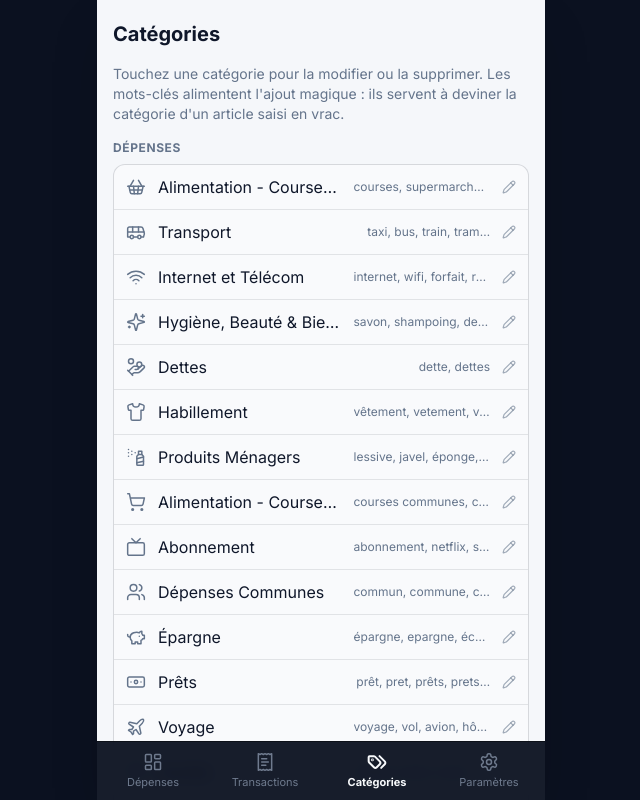
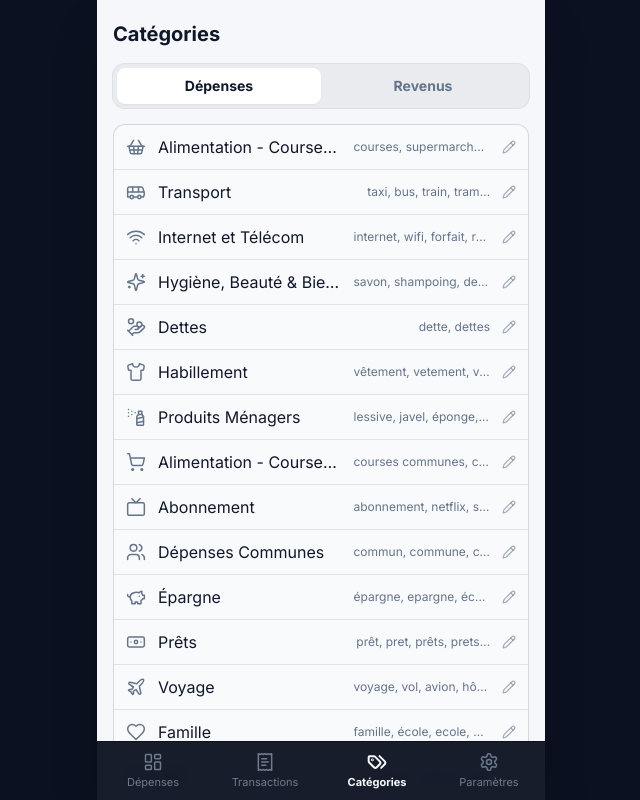
Before and after one commit to babaprincedaouda71/chalk-budget, a Next.js app: page /categories in a window 1280 px wide. Shown: the whole page, without its empty margins (319-959 px from the left). Built offline with nearby package versions, Linux system fonts and the light colour scheme.

Commit message:
bugs majeurs, moyens et mineurs

```diff
--- a/app/categories/page.tsx
+++ b/app/categories/page.tsx
@@ -18,6 +18,8 @@ export default function CategoriesPage() {
   const [kind, setKind] = useState<TxType>("expense");
   const [keywords, setKeywords] = useState("");
   const [confirmDelete, setConfirmDelete] = useState(false);
+  // Onglet affiché : dépenses ou revenus (interrupteur à segments).
+  const [tab, setTab] = useState<TxType>("expense");
 
   // Dernière catégorie de son type : suppression impossible (les transactions
   // n'auraient plus de catégorie de repli).
@@ -28,7 +30,7 @@ export default function CategoriesPage() {
     setEditing(null);
     setName("");
     setIcon(ICON_NAMES[0]);
-    setKind("expense");
+    setKind(tab); // pré-sélectionne le type de l'onglet courant
     setKeywords("");
     setConfirmDelete(false);
     setOpen(true);
@@ -64,11 +66,8 @@ export default function CategoriesPage() {
     setOpen(false);
   };
 
-  const Section = ({ kind, title }: { kind: TxType; title: string }) => (
+  const Section = ({ kind }: { kind: TxType }) => (
     <section className="mb-6">
-      <h2 className="mb-2 text-xs font-bold uppercase tracking-wider text-inkSoft">
-        {title}
-      </h2>
       <ul className="divide-y divide-ink/10 rounded-xl border border-ink/15 bg-white/40">
         {categories
           .filter((c) => c.kind === kind)
@@ -97,17 +96,35 @@ export default function CategoriesPage() {
 
   return (
     <div className="paper-bg flex min-h-0 flex-1 flex-col px-4 pt-5 text-ink">
-      {/* En-tête fixe ; la liste défile en dessous */}
+      {/* En-tête fixe : titre + interrupteur ; la liste défile en dessous */}
       <h1 className="mb-4 text-xl font-bold">Catégories</h1>
-      <p className="mb-4 text-sm text-inkSoft">
-        Touchez une catégorie pour la modifier ou la supprimer. Les mots-clés
-        alimentent l&apos;ajout magique : ils servent à deviner la catégorie
-        d&apos;un article saisi en vrac.
-      </p>
+
+      {/* Interrupteur à segments Dépenses / Revenus */}
+      <div
+        role="tablist"
+        aria-label="Type de catégories"
+        className="mb-4 flex rounded-xl bg-ink/5 p-1 ring-1 ring-ink/10"
+      >
+        {(["expense", "income"] as TxType[]).map((k) => (
+          <button
+            key={k}
+            role="tab"
+            aria-selected={tab === k}
+            onClick={() => setTab(k)}
+            className={cn(
+              "flex-1 rounded-lg px-3 py-2 text-sm font-bold transition",
+              tab === k
+                ? "bg-white text-ink shadow-sm"
+                : "text-inkSoft hover:text-ink"
+            )}
+          >
+            {k === "expense" ? "Dépenses" : "Revenus"}
+          </button>
+        ))}
+      </div>
 
       <div className="min-h-0 flex-1 overflow-y-auto overscroll-contain pb-28">
-        <Section kind="expense" title="Dépenses" />
-        <Section kind="income" title="Revenus" />
+        <Section kind={tab} />
 
         <button
           onClick={startCreate}
```
Also changed, not shown: inspi/6.jpeg (added), inspi/7.jpeg (added).
